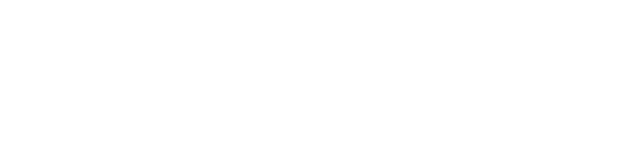
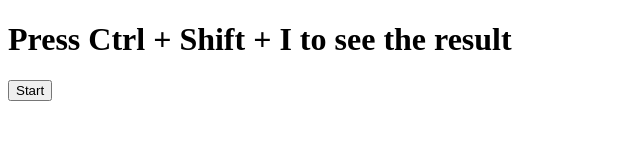
Before and after one commit to Quiro66/3-Module-JavaScript, a plain HTML site: page 03_Week_one_js/Training.js/index.html in a window 1280 px wide. Shown: the whole page, without its empty margins (0-640 px from the left). Drawn offline with Linux system fonts and the light colour scheme.

Commit message:
training completed

```diff
--- a/03_Week_one_js/Training.js/index.html
+++ b/03_Week_one_js/Training.js/index.html
@@ -1,10 +1,17 @@
 <!DOCTYPE html>
 <html lang="en">
+
 <head>
-    <meta charset="UTF-8">
-    <meta name="viewport" content="width=device-width, initial-scale=1.0">
-    <title>Training week one </title>
+    <meta charset="UTF-8" />
+    <meta name="viewport" content="width=device-width, initial-scale=1.0" />
+    <title>Interactive System</title>
 </head>
+
 <body>
+    <h1>Press Ctrl + Shift + I to see the result</h1>
+    <button onclick="great(prompt, alert, console.log, console.error)">Start</button>
+
+    <script src="./training.js"></script>
 </body>
+
 </html>
--- a/03_Week_one_js/Training.js/training.js
+++ b/03_Week_one_js/Training.js/training.js
@@ -1,17 +1,21 @@
-console.log("Welcome to the interative menssaging system");
+// interactive_system.js
 
-//Capture user data
-let name = prompt("Please, enter your name: ");
-let age = prompt("Please, enter your age: ");
+// Request user's name and age
+function great() {
+    const userName = prompt("Please enter your name:");
+    const userAgeInput = prompt("Hi " + userName + ", please enter your age:");
 
-//Convert age to number
-age = parseInt(age)
+    // Try converting age to a number
+    const userAge = Number(userAgeInput);
 
-//Code and message validation
-if(isNaN(age)) {
-    console.error("Error, please enter valid age in numbers");
-} else if (age < 18){
-    alert(`Hi ${name},you are under-age, ¡Keep learning and enjoying the code! `);
-} else {
-    alert(`Hi, ${name}, you are an adult, prepare for great opportunities in the developing world`);
+    // Validate if the age is a valid number
+    if (isNaN(userAge) || userAgeInput.trim() === "") {
+        console.error("Error: Please enter a valid age using numbers.");
+    } else if (userAge < 18) {
+        alert(`Hi ${userName}, you are underage. Keep learning and enjoying coding!`);
+        console.log(`Hi ${userName}, you are underage. Keep learning and enjoying coding!`);
+    } else {
+        alert(`Hi ${userName}, you are an adult. Get ready for great opportunities in the programming world!`);
+        console.log(`Hi ${userName}, you are an adult. Get ready for great opportunities in the programming world!`);
+    }
 }
--- a/03_Week_one_js/Veterinary/script.js
+++ b/03_Week_one_js/Veterinary/script.js
@@ -17,8 +17,7 @@ const registerPets = () => {
   const name = prompt("Enter pet's name:");
   const species = prompt("Enter the pet species (dog, cat, iguana):");
   const age = parseInt(prompt("Enter the pet age:"), 10);
-  const vaccinated = prompt("Is the pet vaccinated? (yes/no):")
-                      .toLowerCase() === "yes";
+  const vaccinated = prompt("Is the pet vaccinated? (yes/no):").toLowerCase() === "yes";  //convert to lower case
 
   // Add the pet to the list
   pets.push({ name, species, age, vaccinated });
```
Also changed, not shown: 03_Week_one_js/Veterinary/index.html (+0 -1 lines).
